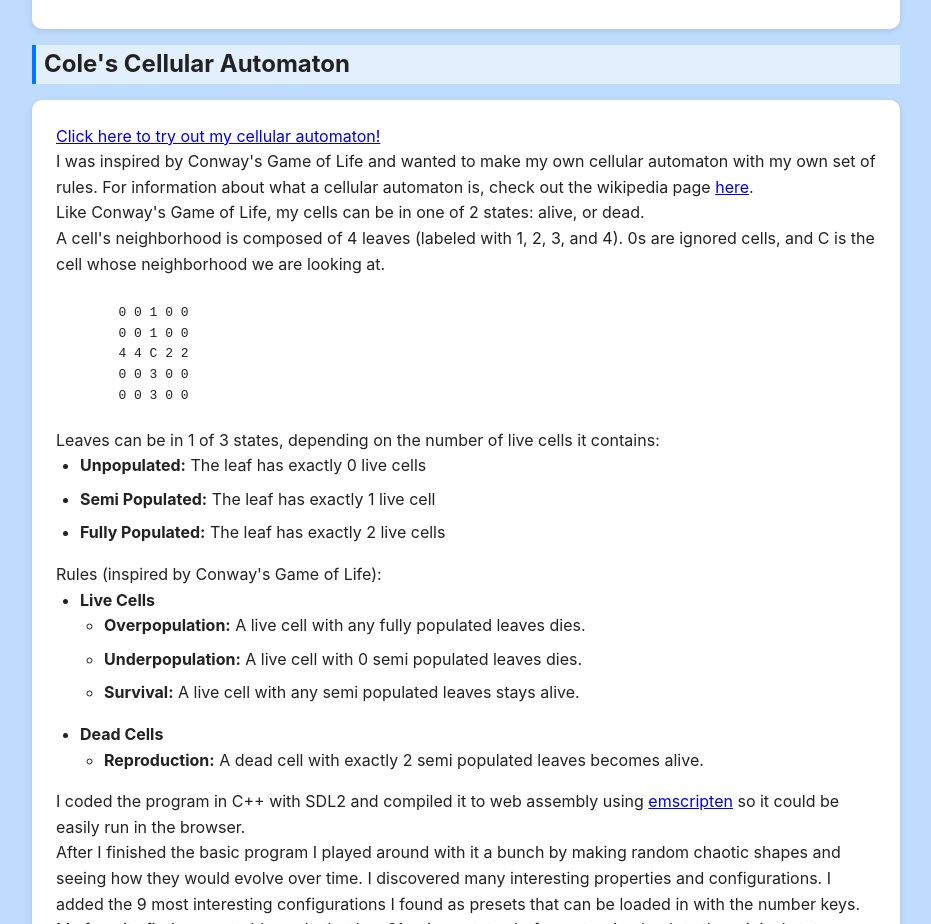
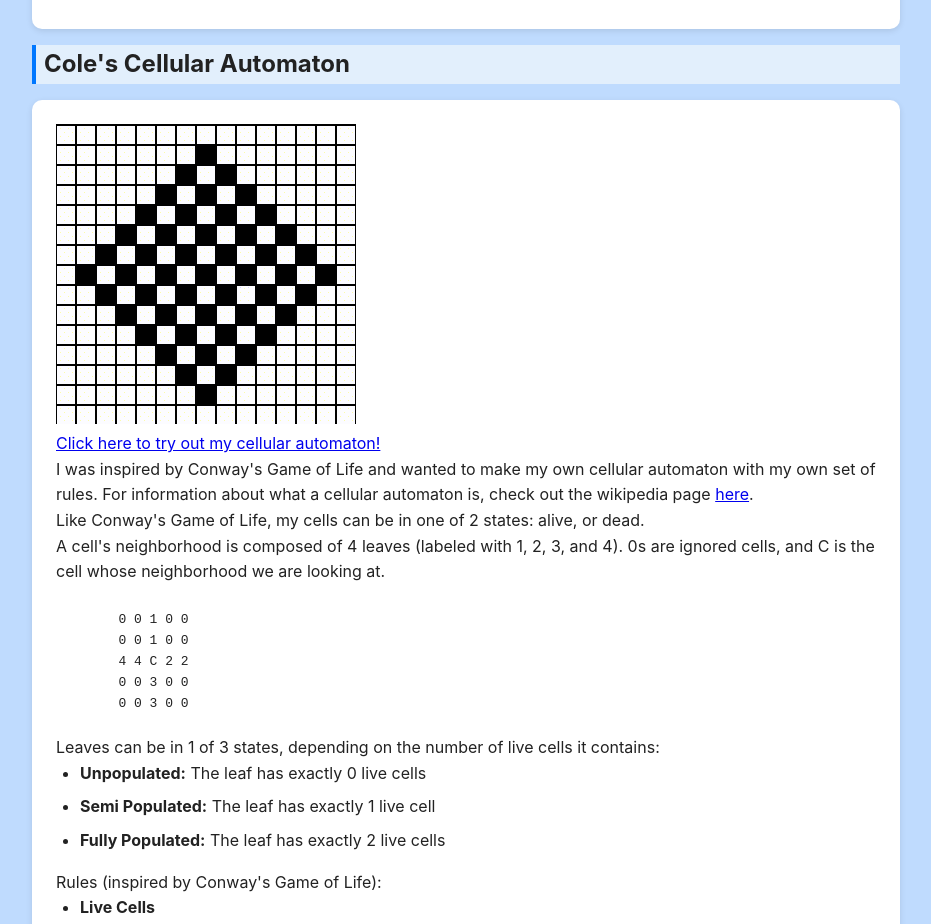
Before and after one commit to cole-propach/website, a plain HTML site: page projects/index.html in a window 1280 px wide. Shown: the part 1972-2896 px from the top of the page, without its empty margins (174-1105 px from the left). Drawn offline with Linux system fonts and the light colour scheme.

Commit message:
added snowflake gif to project page

```diff
--- a/projects/index.html
+++ b/projects/index.html
@@ -50,6 +50,7 @@
       </div>
       <h2>Cole's Cellular Automaton</h2>
       <div class="box">
+        <img src="https://cole-propach.github.io/website/images/snowflake.gif" alt="Showcase of the snowflake pattern I found in my cellular automaton" />
         <p> <a href="https://colepropach.com/cca" target="_blank">Click here to try out my cellular automaton!</a> <br>
           I was inspired by Conway's Game of Life and wanted to make my own cellular automaton with my own set of rules. For information about what a cellular automaton is, check out the wikipedia page <a href="https://en.wikipedia.org/wiki/Cellular_automaton" target="_blank">here</a>.</p>
         <p>
```
Also changed, not shown: images/snowflake.gif (added).
